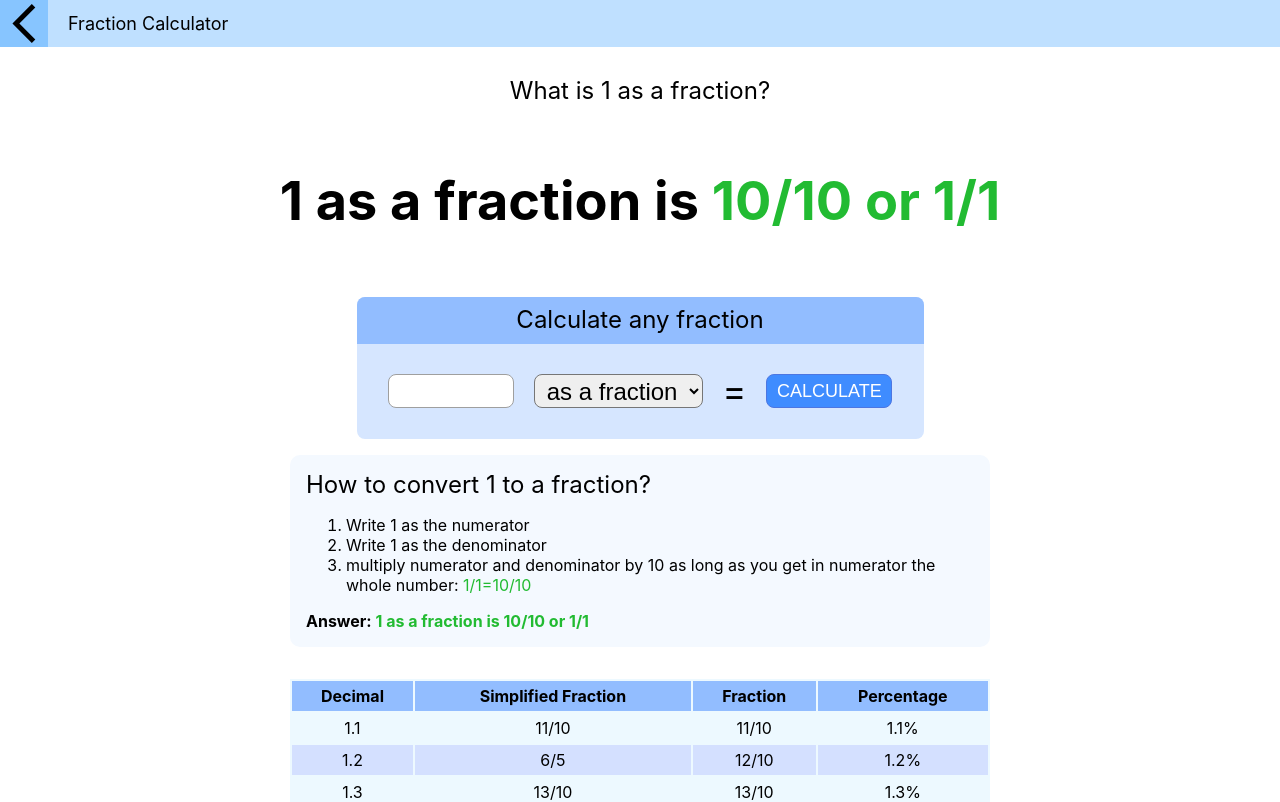
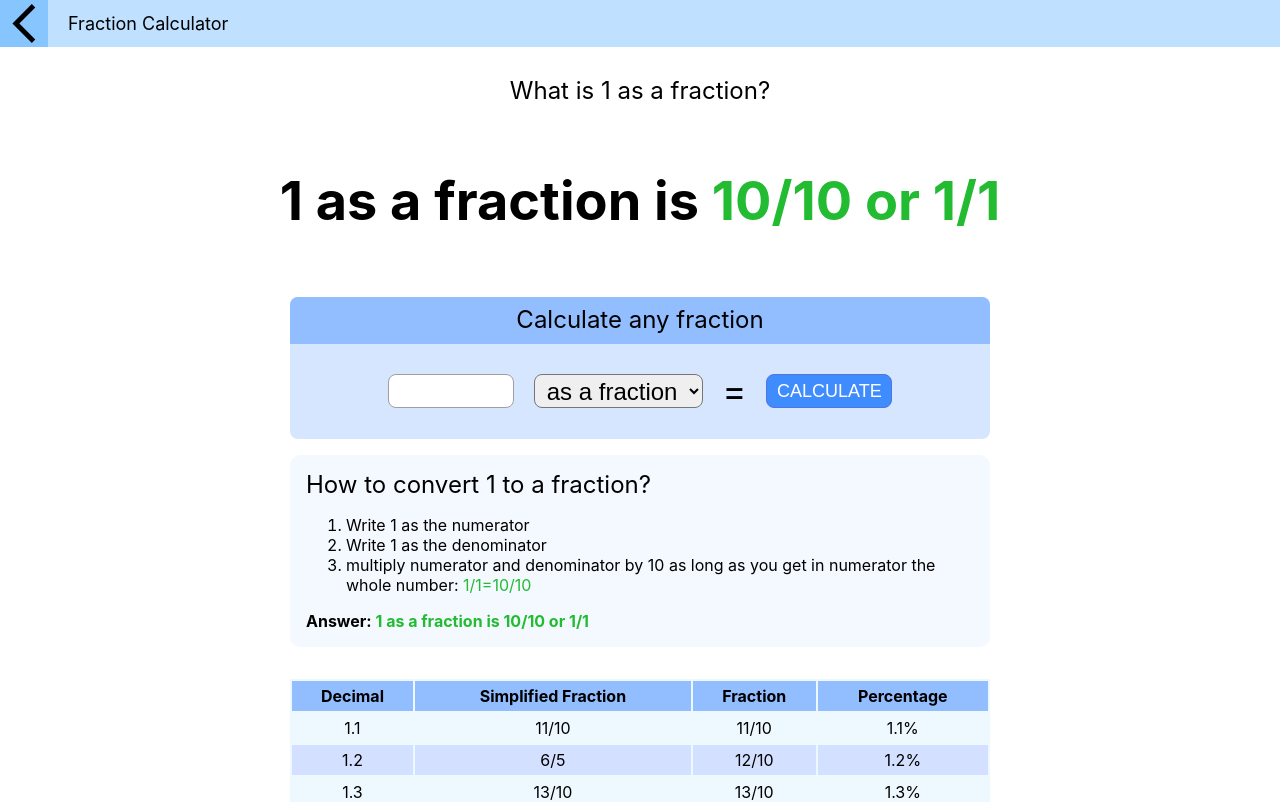
Before and after one commit to ubermensh/anyconvert, a Next.js app: page /as_a_fraction/1 in a window 1280 px wide. Shown: the top 802 px of the page. Built offline with nearby package versions, Linux system fonts and the light colour scheme.

Commit message:
style fixes

```diff
--- a/styles/Home.module.css
+++ b/styles/Home.module.css
@@ -49,7 +49,7 @@
 }
 
 #calculator {
-  width: 567px;
+  width: 700px;
   height: 142px;
   left: 50px;
   top: 238px;
```
